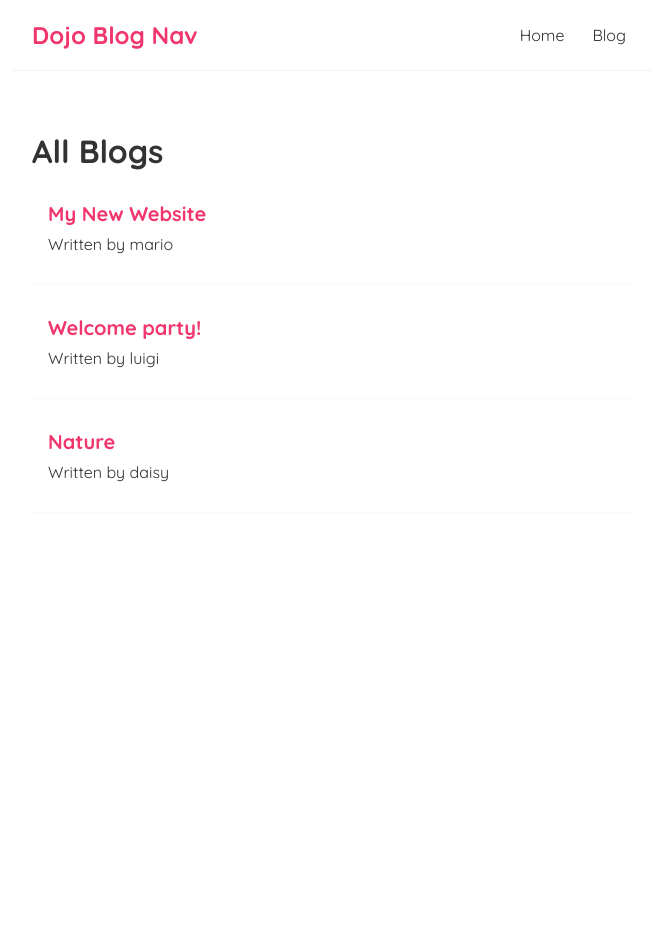
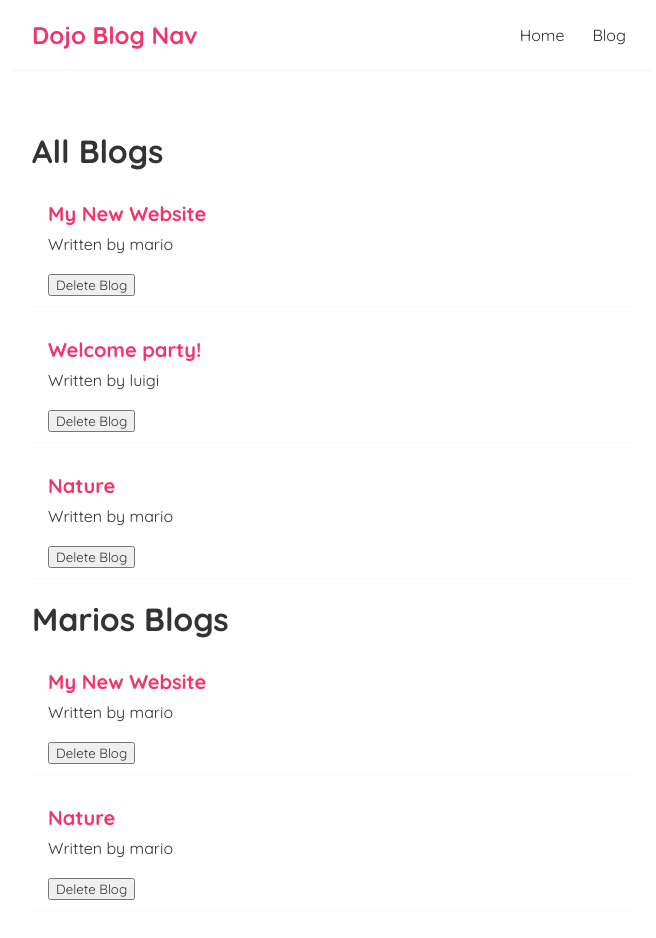
Before and after one commit to micheal-lubowa65/BlogSite, a React (Create React App) app: page / in a window 1280 px wide. Shown: the top 938 px of the page, without its empty margins (308-964 px from the left). Before the commit the page ends 800 px from the top, so only its background shows below. Built offline with nearby package versions, Linux system fonts and the light colour scheme.

Commit message:
Fourth Commit

```diff
--- a/src/BlogList.js
+++ b/src/BlogList.js
@@ -1,6 +1,7 @@
 const BlogList = (props) => {
     const blogs = props.blogs;
     const title = props.title;
+    const handleDelete = props.handleDelete;
 
 
 
@@ -11,7 +12,7 @@ const BlogList = (props) => {
                 <div className="blog-preview" key={blog.id}>
                     <h2>{blog.title}</h2>
                     <p>Written by {blog.author}</p> <br />
-
+                    <button onClick={() => handleDelete(blog.id) }>Delete Blog</button>
 
                 </div>
 
--- a/src/Home.js
+++ b/src/Home.js
@@ -1,4 +1,4 @@
-import { useState } from "react";
+import { useState, useEffect } from "react";
 import BlogList from "./BlogList";
 
 const Home = () => {
@@ -7,12 +7,25 @@ const Home = () => {
 
             {title: 'My New Website', body: '    Lorem ipsum dolor sit amet consectetur adipisicing elit. Expedita voluptates quia saepe quae impedit obcaecati nihil, quo, distinctio ab reprehenderit cupiditate soluta a voluptatem tempora similique repudiandae blanditiis odit nobis?', author: 'mario', id: 1},
             {title: 'Welcome party!', body: '    Lorem ipsum dolor sit amet consectetur adipisicing elit. Expedita voluptates quia saepe quae impedit obcaecati nihil, quo, distinctio ab reprehenderit cupiditate soluta a voluptatem tempora similique repudiandae blanditiis odit nobis?', author: 'luigi', id: 2},
-            {title: 'Nature', body: '    Lorem ipsum dolor sit amet consectetur adipisicing elit. Expedita voluptates quia saepe quae impedit obcaecati nihil, quo, distinctio ab reprehenderit cupiditate soluta a voluptatem tempora similique repudiandae blanditiis odit nobis?', author: 'daisy', id: 3}
+            {title: 'Nature', body: '    Lorem ipsum dolor sit amet consectetur adipisicing elit. Expedita voluptates quia saepe quae impedit obcaecati nihil, quo, distinctio ab reprehenderit cupiditate soluta a voluptatem tempora similique repudiandae blanditiis odit nobis?', author: 'mario', id: 3}
         ])
+
+        const handleDelete = (id) =>{
+            const newBlogs = blogs.filter(blog => blog.id!==id);
+            setBlogs(newBlogs);
+        }
+
+
+        useEffect(() => {
+            console.log('use effect ran');
+            console.log(blogs);
+        });
 
     return (
         <div className="Home">
-            <BlogList blogs = {blogs} title="All Blogs"/>
+            <BlogList blogs = {blogs} title="All Blogs" handleDelete={handleDelete}/>
+            <BlogList blogs = {blogs.filter((blog)=> blog.author==='mario')} title="Marios Blogs"/>
+
 
         </div>
 
```
